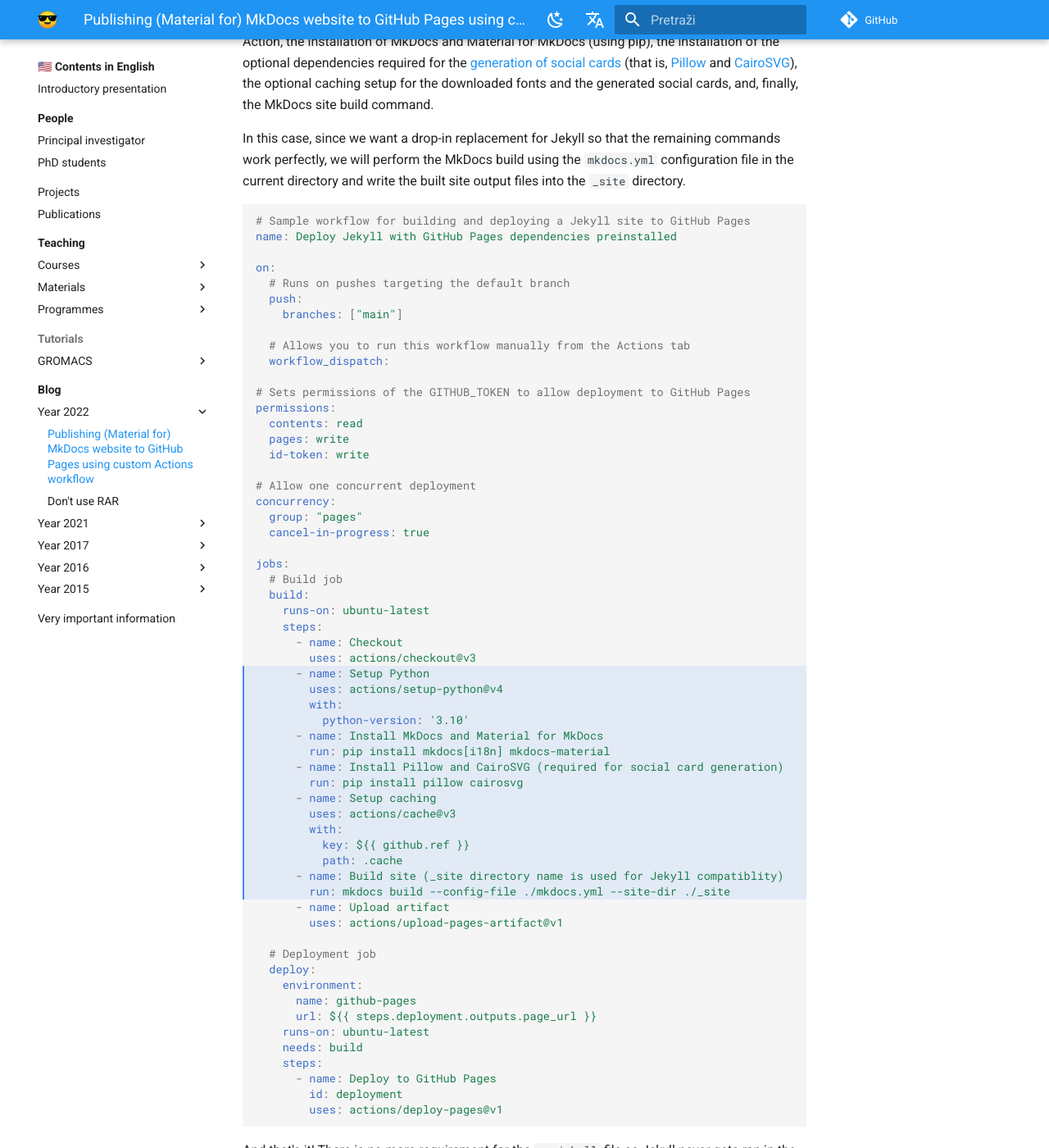
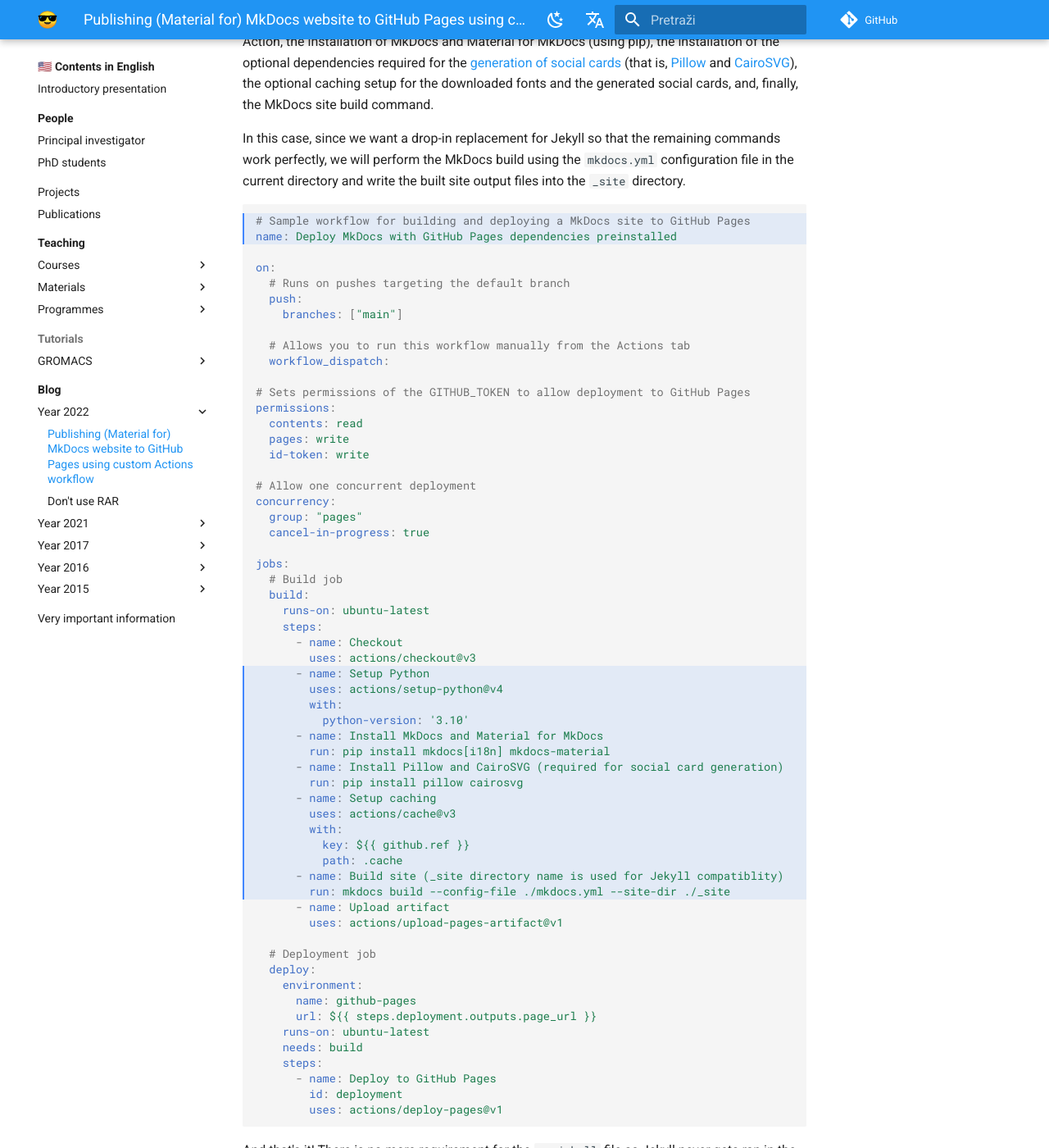
Before and after one commit to gaseri/website, an MkDocs documentation site: the page built from docs/en/blog/2022-11-01-publishing-material-for-mkdocs-website-to-github-pages-using-custom-actions-workflow.md, in a window 1280 px wide and 1400 px high, scrolled down 2036 px. Shown: the whole window at 82% size. Built offline with MkDocs 1.6.1 and Material for MkDocs 9.7.7, drawn with Linux system fonts in a browser that asks for light colours; comment, search, counter and statistics services are not loaded; some of the changed text lies outside the part shown.

Commit message:
Fixed more minor issues and clarified the use of custom domains

````diff
--- a/docs/en/blog/2022-11-01-publishing-material-for-mkdocs-website-to-github-pages-using-custom-actions-workflow.md
+++ b/docs/en/blog/2022-11-01-publishing-material-for-mkdocs-website-to-github-pages-using-custom-actions-workflow.md
@@ -19,7 +19,7 @@
 
 Let's see how far we can get. Without going into details about the [syntax for GitHub Actions](https://docs.github.com/en/actions/using-workflows/workflow-syntax-for-github-actions), here is the starting workflow configuration file for Jekyll:
 
-``` yaml hl_lines="30-36"
+``` yaml hl_lines="1-2 30-36"
 # Sample workflow for building and deploying a Jekyll site to GitHub Pages
 name: Deploy Jekyll with GitHub Pages dependencies preinstalled
 
@@ -76,9 +76,9 @@
 
 In this case, since we want a drop-in replacement for Jekyll so that the remaining commands work perfectly, we will perform the MkDocs build using the `mkdocs.yml` configuration file in the current directory and write the built site output files into the `_site` directory.
 
-``` yaml hl_lines="30-44"
-# Sample workflow for building and deploying a Jekyll site to GitHub Pages
-name: Deploy Jekyll with GitHub Pages dependencies preinstalled
+``` yaml hl_lines="1-2 30-44"
+# Sample workflow for building and deploying a MkDocs site to GitHub Pages
+name: Deploy MkDocs with GitHub Pages dependencies preinstalled
 
 on:
   # Runs on pushes targeting the default branch
````
Also changed, not shown: other parts of docs/en/blog/2022-11-01-publishing-material-for-mkdocs-website-to-github-pages-using-custom-actions-workflow.md (+2 -0 lines).
